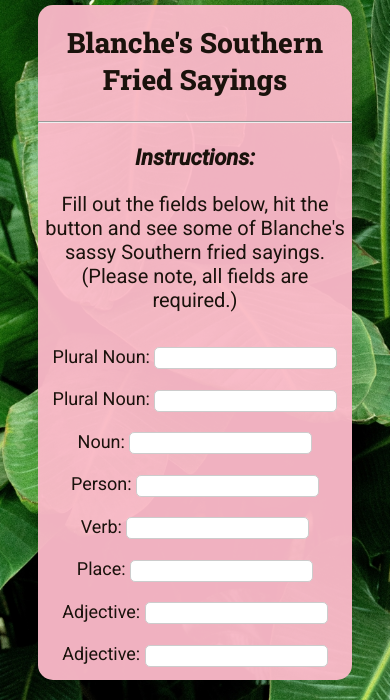
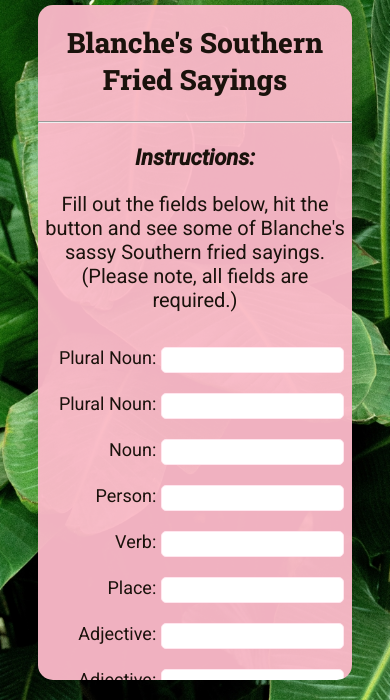
Before and after one commit to marisabrantley/golden-girls-mad-lib, a plain HTML site: page index.html in a window 390 px wide. Shown: the part 144-844 px from the top of the page. Drawn offline with Linux system fonts and the light colour scheme.

Commit message:
Update form alignment and media queries

```diff
--- a/style.css
+++ b/style.css
@@ -17,6 +17,12 @@ form {
   padding-bottom: 36px;
 }
 
+label {
+  width: 110px;
+  display: inline-block;
+  text-align: right;
+}
+
 h3 {
   font-size: 22px;
   font-style: italic;
@@ -29,7 +35,7 @@ p {
 input[type="text"] {
   min-height: 18px;
   border-radius: 5px;
-  border:1px solid #cccccc;
+  border:1px solid #ffe6ee;
 }
 
 #main {
@@ -98,6 +104,10 @@ input[type="text"] {
     padding: 15px 0;
   }
 
+  input[type="text"] {
+    min-height: 22px;
+  }
+
   #main {
     margin: 2% 8%;
   }
```
